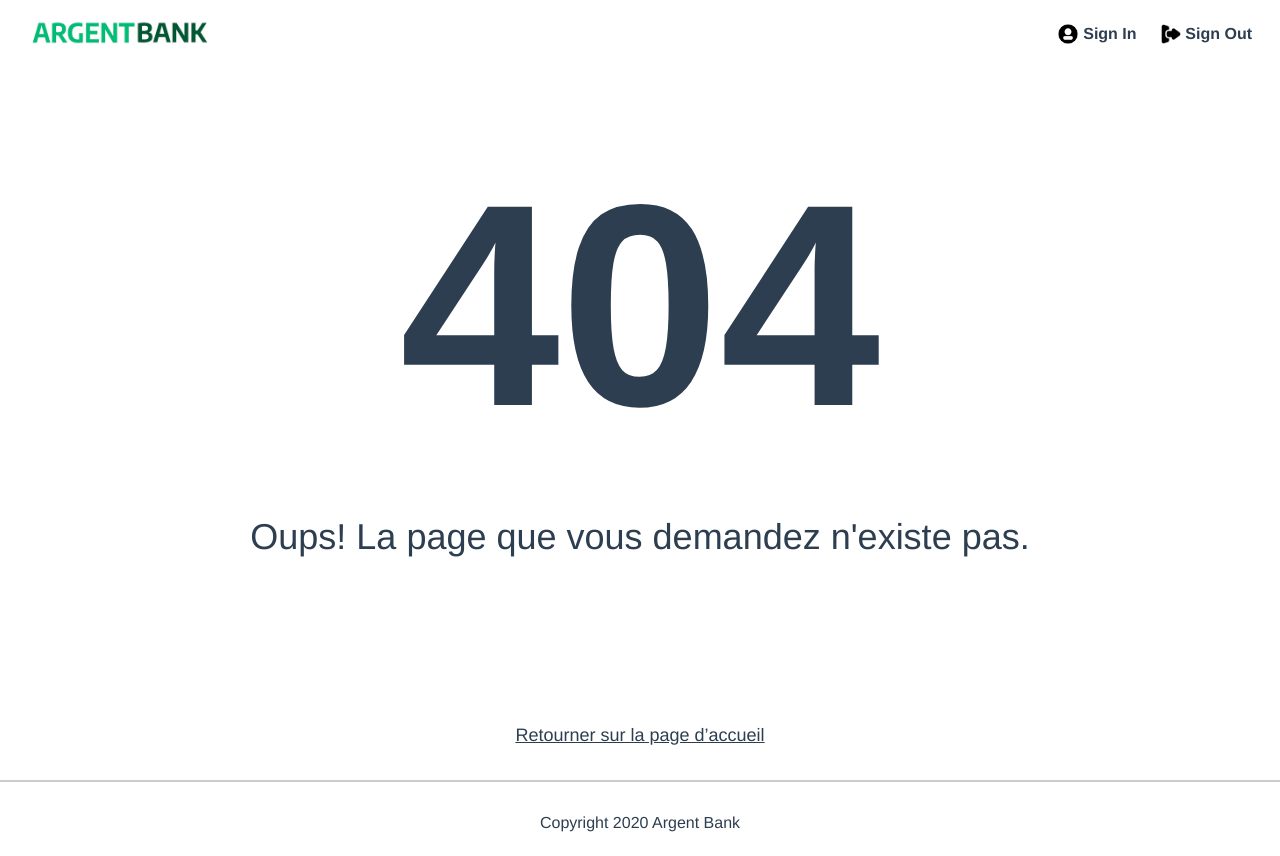
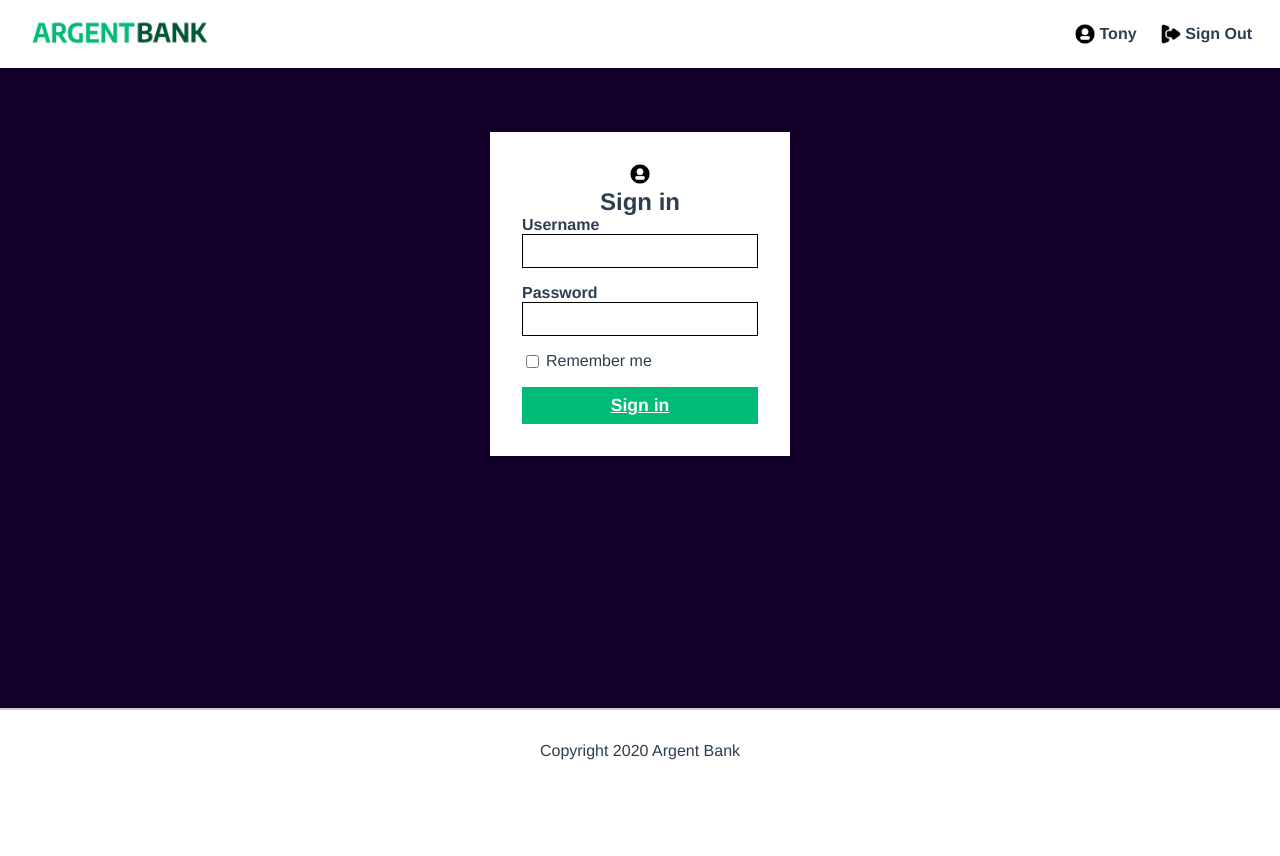
Before and after one commit to kbosc/KevinBosc_13_04-03-2022, a React (Create React App) app: page /login in a window 1280 px wide. Before the commit this address had no page. After the commit the page ends 800 px from the top, so only its background shows below. Built offline with nearby package versions, Linux system fonts and the light colour scheme.

Commit message:
add toggle if is logged or not in component header AND add edit name in component userHeader

```diff
--- a/package.json
+++ b/package.json
@@ -3,13 +3,16 @@
   "version": "0.1.0",
   "private": true,
   "dependencies": {
+    "@reduxjs/toolkit": "^1.8.0",
     "@testing-library/jest-dom": "^5.16.2",
     "@testing-library/react": "^12.1.3",
     "@testing-library/user-event": "^13.5.0",
     "react": "^17.0.2",
     "react-dom": "^17.0.2",
+    "react-redux": "^7.2.6",
     "react-router-dom": "^6.2.2",
     "react-scripts": "5.0.0",
+    "redux": "^4.1.2",
     "styled-component": "^2.8.0",
     "styled-components": "^5.3.3",
     "web-vitals": "^2.1.4"
--- a/src/App.js
+++ b/src/App.js
@@ -1,32 +1,36 @@
 import { Routes, Route } from "react-router-dom"
+import { Provider } from "react-redux"
 import React from "react"
 
 import Header from "./components/Header"
 import Footer from "./components/Footer"
 import Error from "./pages/Error404"
-import Signin from "./pages/Signin"
+import Login from "./pages/Login"
 import Main from "./pages/Main"
 import User from "./pages/User"
 
 import GlobalStyle from './utils/style/GlobalStyle'
+import { ThemeDefault } from "./utils/style/theme"
 import { ThemeProvider } from "styled-components"
-import { ThemeDefault } from "./utils/style/theme"
+import { store } from "./redux"
 
 function App() {
   return (
+    <Provider store={store}>
       <ThemeProvider theme={ThemeDefault}>
         <React.Fragment>
           <GlobalStyle />
             <Header />
             <Routes>
               <Route path='/' element={<Main />} />
-          <Route path='/signin' element={<Signin />}/>
+              <Route path='/login' element={<Login />}/>
               <Route path='/user/:id' element={<User />}/>
               <Route path='/*' element={<Error />}/>
             </Routes>
             <Footer />
         </React.Fragment>
       </ThemeProvider>
+    </Provider>
   );
 }
 
--- a/src/components/Header/index.jsx
+++ b/src/components/Header/index.jsx
@@ -1,30 +1,34 @@
 import React from 'react';
-import { useParams, Link } from 'react-router-dom';
-
+import { Link } from 'react-router-dom';
+import { useSelector, useDispatch } from "react-redux"
 
 import logo from "../../assets/argentBankLogo.png";
 import logOut from "../../assets/logout.png";
 import userPng from "../../assets/user.png";
+import { logout } from "../../redux"
 import * as Style from "./style"
 
 export default function Header(props) {
-    const userId = useParams()
-    console.log(userId);
+    const userData = useSelector(state => state.user)
+    const dispatch = useDispatch()
+
     return (
         <Style.HeaderContainer>
             <Link to="/">
                 <img src={ logo } alt='Argent Bank Logo'/>
             </Link>
             <Style.HeaderContainerUser>
-                <Style.HeaderUserLink to="/signin">
+                <Style.HeaderUserLink to="/login">
                     <img src={ userPng } alt="logo utilisateur" />
-                    <p>Sign In</p>
+                    <p>{userData.isLogged ? userData.data.firstName : "Sign In"}</p>
                 </Style.HeaderUserLink>
-                {/* condition si userId affiche logout */}
-                <Style.HeaderUserLink to="/">
-                    <img src={ logOut } alt="logo déconnexion" />
-                    <p>Sign Out</p>
-                </Style.HeaderUserLink>
+                {
+                    userData.isLogged &&
+                    <Style.HeaderUserLink to="/" onClick={() => dispatch(logout(userData))}>
+                        <img src={ logOut } alt="logo déconnexion" />
+                        <p>Sign Out</p>
+                    </Style.HeaderUserLink>
+                }
             </Style.HeaderContainerUser>
         </Style.HeaderContainer>
     );
--- a/src/components/UserHeader/index.jsx
+++ b/src/components/UserHeader/index.jsx
@@ -1,28 +1,49 @@
+import { useSelector, useDispatch } from "react-redux"
 import React from 'react';
 
 import { Button } from "../../utils/style/theme"
+import { updateUser } from "../../redux"
 import * as Style from "./style"
 
 export default function UserHeader(props) {
+    const [updateProfile, setUpdateProfile] = React.useState(false)
+    const toggleUpdateProfile = () => setUpdateProfile(!updateProfile)
+    // const onClick = () => console.log("coucou");
+    const userData = useSelector(state => state.user)
+    const inputFirstName = React.createRef();
+    const inputLastName = React.createRef();
+    const dispatch = useDispatch()
+    const arrayName = []
+    console.log(arrayName);
+    const onclickChangeUserData = (e) => {
+        setUpdateProfile(!updateProfile)
+        arrayName.push(inputFirstName.current.value, inputLastName.current.value)
+        dispatch(updateUser(arrayName))
+      };
+
     return (
         <Style.MainHeader>
                 <h1>
                     Welcome back
                     <br />
-                    Tony Jarvis
+                    {userData.data.firstName + " " + userData.data.lastName}
                 </h1>
-                <Button>Edit Name</Button>
-                {/* <h1> Welcome back</h1>
-                <Style.ContainerModify>
-                    <Style.ContainerSave>
-                        <input placeholder='Tony'></input>
-                        <Button>Save</Button>
-                    </Style.ContainerSave>
-                    <Style.ContainerCancel>
-                        <input placeholder='Jarvis'></input>
-                        <Button>Cancel</Button>
-                    </Style.ContainerCancel>
-                </Style.ContainerModify> */}
+
+                { updateProfile ? (
+                    <Style.ContainerModify>
+                        <Style.ContainerSave>
+                            <input ref={inputFirstName} type="text" placeholder={userData.data.firstName}></input>
+                            <Button onClick={() => onclickChangeUserData() }>Save</Button>
+                        </Style.ContainerSave>
+                        <Style.ContainerCancel>
+                            <input ref={inputLastName} type="text" placeholder={userData.data.lastName}></input>
+                            <Button onClick={toggleUpdateProfile}>Cancel</Button>
+                        </Style.ContainerCancel>
+                    </Style.ContainerModify>
+                ): (
+                    <Button onClick={toggleUpdateProfile}>Edit Name</Button>
+                )
+                }
             </Style.MainHeader>
     );
 }
--- a/src/pages/Signin/index.jsx
+++ b/src/pages/Login/index.jsx
@@ -1,10 +1,11 @@
 import React from 'react';
+
+import userPng from "../../assets/user.png";
 import * as Style from "./style"
 
+export default function Main(props) {
 
-import userPng from "../../assets/user.png";
 
-export default function Main(props) {
     return (
         <Style.MainContent>
             <Style.MainContentSection>
@@ -12,16 +13,16 @@ export default function Main(props) {
                 <h1>Sign in</h1>
                 <Style.MainContentForm>
                     <Style.InputWrapper>
-                        <label for="username">Username</label>
+                        <label htmlFor="username">Username</label>
                         <input type="text" id="username" />
                     </Style.InputWrapper>
                     <Style.InputWrapper>
-                        <label for="password">Password</label>
+                        <label htmlFor="password">Password</label>
                         <input type="password" id="password" />
                     </Style.InputWrapper>
                     <Style.InputRemember>
                         <input type="checkbox" id="remember-me" />
-                        <label for="remember-me">Remember me</label>
+                        <label htmlFor="remember-me">Remember me</label>
                     </Style.InputRemember>
                     <Style.FormSignInLink to="/user/12">Sign in</Style.FormSignInLink>
                 </Style.MainContentForm>
--- /dev/null
+++ b/src/redux/index.js
@@ -0,0 +1,54 @@
+import { createSlice, configureStore } from "@reduxjs/toolkit";
+
+const userSlice = createSlice({
+    name: "user",
+    initialState: {
+        isLogged: true,
+        isRemember: false,
+        token: "",
+        data: {
+            firstName: "Tony",
+            lastName: "Stark",
+            email: "tony@stark.com",
+            password: "password123",
+        },
+    },
+    reducers: {
+        getUser: (state, action) => {},
+        getToken: (state, action) => {},
+        updateUser: (state, action)  => {
+            // return () => {
+                console.log(action.payload + "" + action.payload);
+                state.data.firstName = action.payload[0]
+                state.data.lastName = action.payload[1]
+                // state.data.firstName = inputFirstName
+                // state.data.lastName = inputLastName
+            // }
+            // const newProfile = {
+            //     firstName: action.payload[0],
+            //     lastName: action.payload[1],
+            //     email: "tony@stark.com",
+            //     password: "password123",
+            // }
+            // state.data.push(newProfile)
+            // const updatingUser = {
+            //     data.firstName : action.payload[0],
+            //     data.lastName : action.payload[1],
+            // }
+            // const updatingUser = state.data.find( data => data.firstName === state.data.firstName)
+            // updatingUser.firstName = action.payload
+
+        },
+        logout: (state, action) => {
+            state.isLogged = !state.isLogged
+        },
+    }
+})
+
+export const { getUser, getToken, updateUser, logout } = userSlice.actions
+
+export const store = configureStore({
+    reducer: {
+        user: userSlice.reducer
+    }
+})
--- /dev/null
+++ b/src/utils/hooks/index.jsx
@@ -0,0 +1,42 @@
+/**
+ * Custom Hook
+ * Return object in json containing Data, Error, and Loading State
+ * @function
+ * @param {string} url -  Url of data fetched (can be local or API)
+ */
+
+ import { useState, useEffect } from "react";
+ import PropTypes from "prop-types";
+
+ useFetch.propTypes = {
+   url: PropTypes.string.isRequired,
+ };
+
+ export function useFetch(url) {
+   const [data, setData] = useState({});
+   const [isLoading, setLoading] = useState(true);
+   const [error, setError] = useState(false);
+
+   useEffect(() => {
+     if (!url) return;
+
+     setLoading(true);
+
+     async function fetchData() {
+       try {
+         const response = await fetch(url);
+         const data = await response.json();
+         setData(data.data);
+       } catch (err) {
+         console.log(err);
+         setError(true);
+       } finally {
+         setLoading(false);
+       }
+     }
+
+     fetchData();
+   }, [url]);
+
+   return { isLoading, data, error };
+ }
```
Also changed, not shown: src/pages/Main/index.jsx (+8 -0 lines), src/pages/Login/style.jsx (renamed from src/pages/Signin/style.jsx), 1 other file (tests, documents, lock files or other folders). Lines whose indentation alone changed are shown as unchanged.
